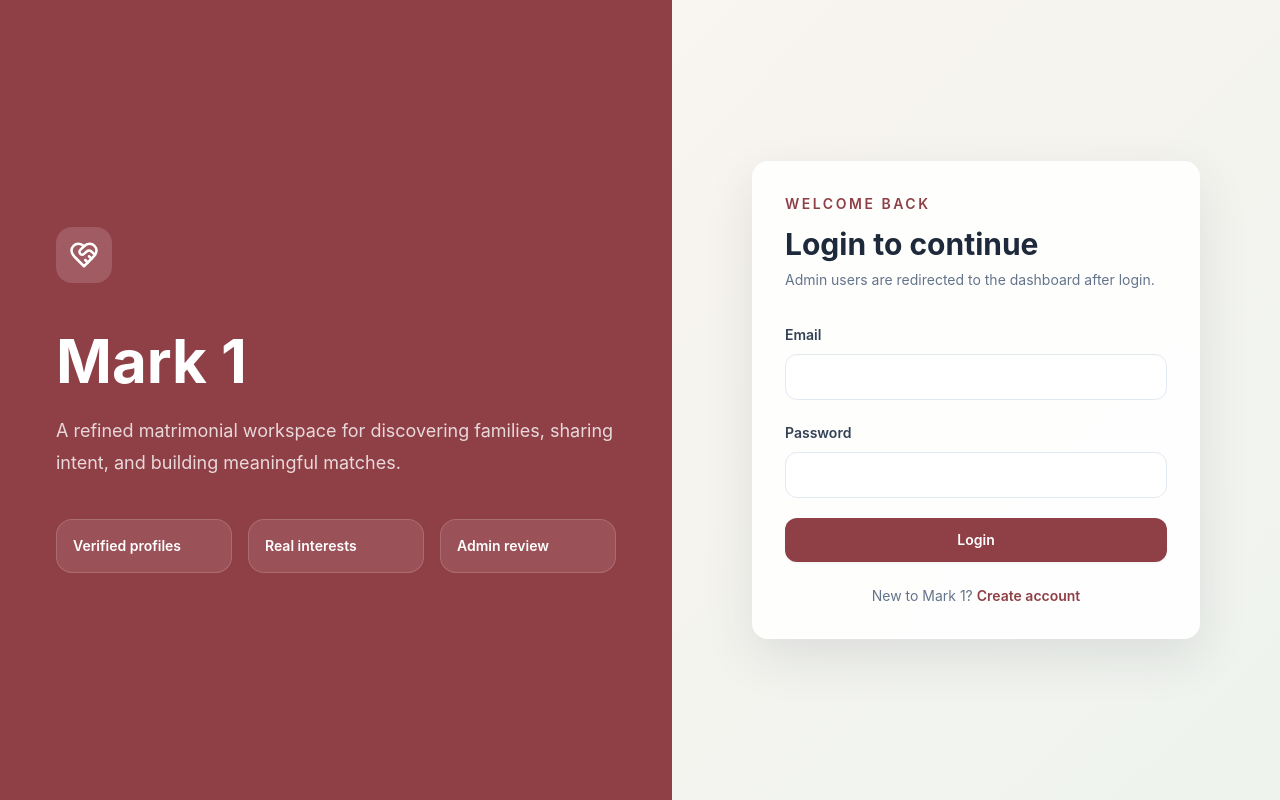
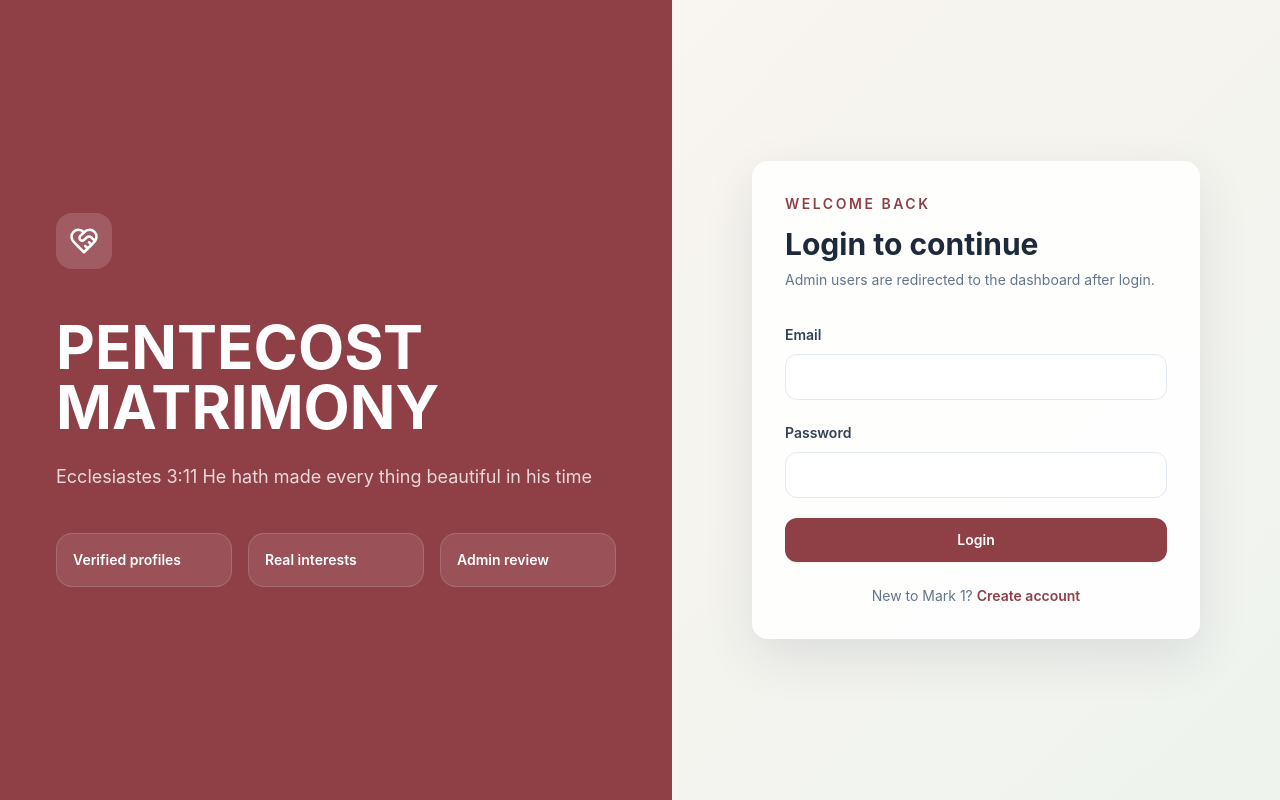
Before and after one commit to Kevin-Progy/mark1-vercel-app, a React (Vite) app in the folder frontend/: page /login in a window 1280 px wide. Built offline with nearby package versions, Linux system fonts and the light colour scheme.

Commit message:
Change title to 'PENTECOST MATRIMONY' and update text
Updated the title and description text on the LoginPage.

```diff
--- a/frontend/src/pages/LoginPage.tsx
+++ b/frontend/src/pages/LoginPage.tsx
@@ -37,9 +37,9 @@ export function LoginPage() {
           <div className="mb-12 inline-flex h-14 w-14 items-center justify-center rounded-2xl bg-white/15">
             <HeartHandshake size={30} />
           </div>
-          <h1 className="text-5xl font-bold tracking-normal sm:text-6xl">Mark 1</h1>
+          <h1 className="text-5xl font-bold tracking-normal sm:text-6xl">PENTECOST MATRIMONY</h1>
           <p className="mt-6 text-lg leading-8 text-white/80">
-            A refined matrimonial workspace for discovering families, sharing intent, and building meaningful matches.
+            Ecclesiastes 3:11 He hath made every thing beautiful in his time
           </p>
           <div className="mt-10 grid gap-4 sm:grid-cols-3">
             {["Verified profiles", "Real interests", "Admin review"].map((item) => (
```
